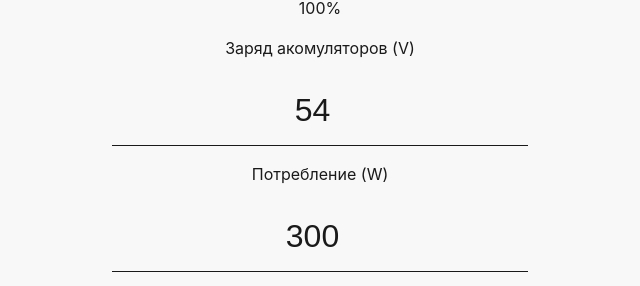
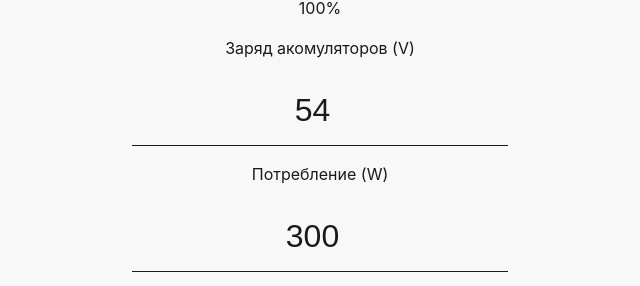
Before and after one commit to dymytrii-tretiakov/battary-time, a React (Vite) app: page / in a window 1280 px wide. Shown: the part 298-584 px from the top of the page, without its empty margins (328-968 px from the left). Built offline with nearby package versions, Linux system fonts and the light colour scheme.

Commit message:
chore: Update UI for battery time calculation inputs and styling

```diff
--- a/src/App.tsx
+++ b/src/App.tsx
@@ -10,7 +10,7 @@ function App() {
       <div className="percentage">{percentage}%</div>
       <label htmlFor="voltage">Заряд акомуляторов (V)</label>
       <input
-        inputMode="numeric"
+        inputMode="decimal"
         type="number"
         name="voltage"
         value={voltContext.value || ''}
@@ -22,7 +22,7 @@ function App() {
       />
       <label htmlFor="wat">Потребление (W)</label>
       <input
-        inputMode="numeric"
+        inputMode="decimal"
         type="number"
         name="wat"
         value={watContext.value || ''}
--- a/src/index.css
+++ b/src/index.css
@@ -51,7 +51,7 @@ h1 {
 input {
   font-size: 2rem;
   padding: 0.5em;
-  min-width: 400px;
+  min-width: 360px;
   box-sizing: border-box;
   border: 0;
   border-radius: 0;
```
